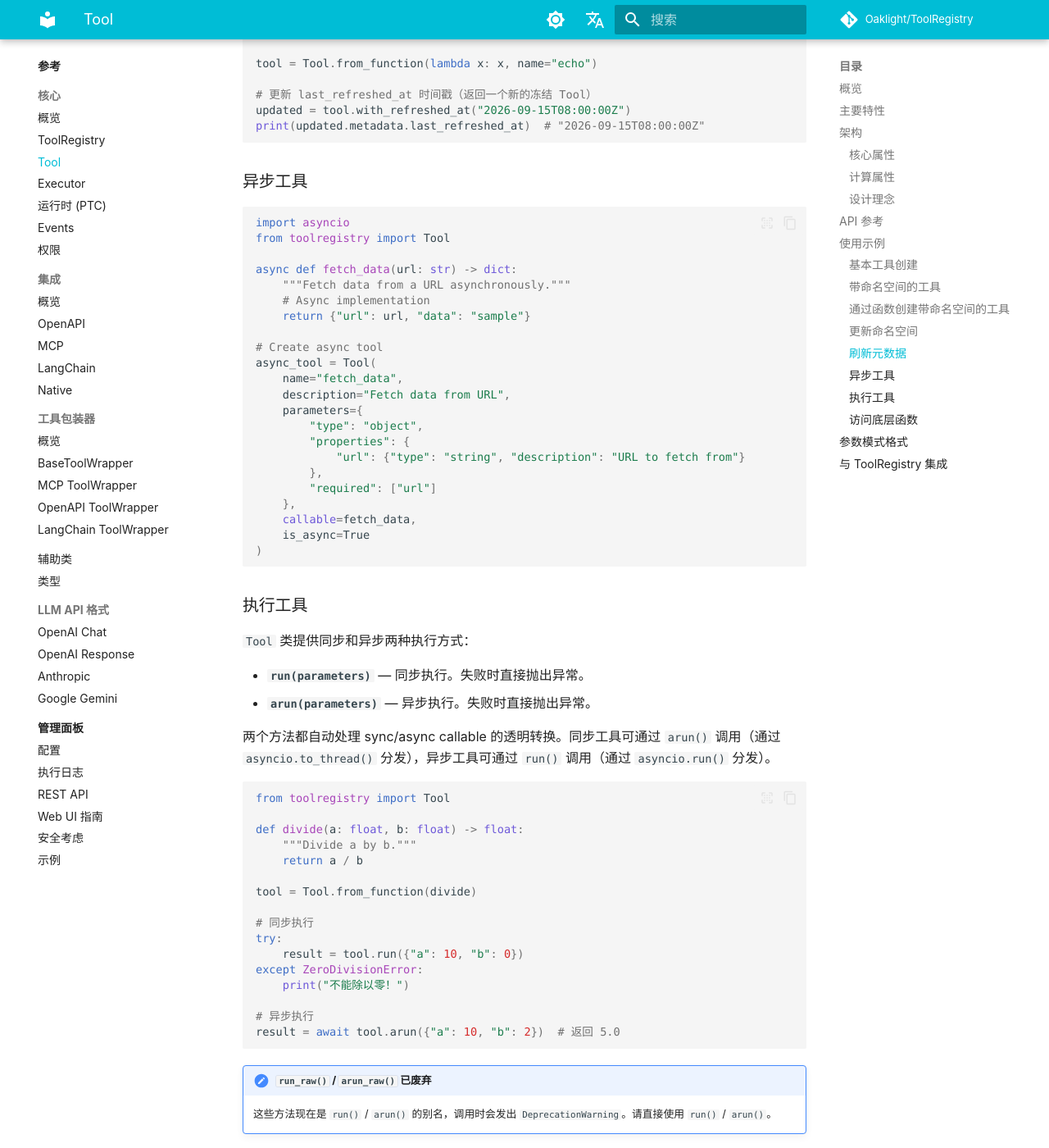
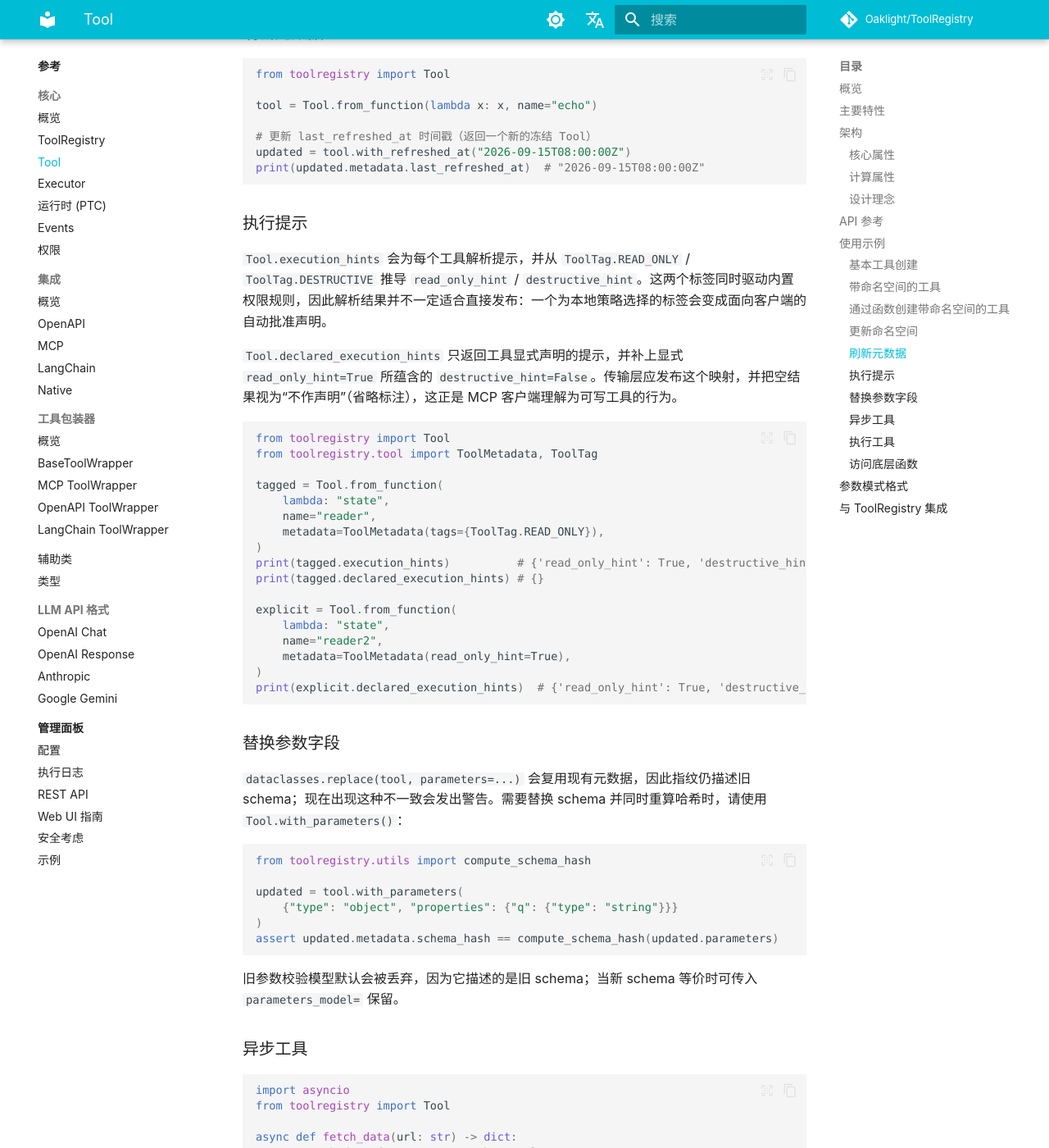
Before and after one commit to Oaklight/ToolRegistry, an MkDocs documentation site: the page built from docs/api/core/tool.md, in a window 1280 px wide and 1400 px high, scrolled down 3734 px. Shown: the whole window at 82% size. Built offline with MkDocs 1.6.1 and Material for MkDocs 9.7.7, drawn with Linux system fonts in a browser that asks for light colours; some web fonts are replaced; comment, search, counter and statistics services are not loaded; some of the changed text lies outside the part shown.

Commit message:
docs: 显式执行提示、元数据复制与 schema 替换

````diff
--- a/docs/api/core/tool.md
+++ b/docs/api/core/tool.md
@@ -34,7 +34,7 @@ Tool 类遵循数据传输对象模式，包含以下关键组件：
 
 ### 设计理念
 
-- **不可变性**：`Tool` 和 `ToolMetadata` 是 `frozen=True` 数据类——字段在构造后不可重新赋值。使用 `dataclasses.replace()` 创建修改后的副本。
+- **不可变性**：`Tool` 和 `ToolMetadata` 是 `frozen=True` 数据类——字段在构造后不可重新赋值。`ToolMetadata` 在构造时会复制 `tags`、`custom_tags` 与 `extra` 容器，因此 `dataclasses.replace()` 生成的副本彼此独立。使用 `dataclasses.replace()` 创建修改后的副本，替换参数字段时使用 `Tool.with_parameters()`。
 - **模式驱动**：基于 JSON Schema 标准的参数验证
 - **执行灵活性**：支持同步和异步执行模式
 - **元数据保留**：完整保留工具元数据以供 LLM 使用
@@ -162,6 +162,47 @@ updated = tool.with_refreshed_at("2026-09-15T08:00:00Z")
 print(updated.metadata.last_refreshed_at)  # "2026-09-15T08:00:00Z"
 ```
 
+### 执行提示
+
+`Tool.execution_hints` 会为每个工具解析提示，并从 `ToolTag.READ_ONLY` / `ToolTag.DESTRUCTIVE` 推导 `read_only_hint` / `destructive_hint`。这两个标签同时驱动内置权限规则，因此解析结果并不一定适合直接发布：一个为本地策略选择的标签会变成面向客户端的自动批准声明。
+
+`Tool.declared_execution_hints` 只返回工具显式声明的提示，并补上显式 `read_only_hint=True` 所蕴含的 `destructive_hint=False`。传输层应发布这个映射，并把空结果视为“不作声明”（省略标注），这正是 MCP 客户端理解为可写工具的行为。
+
+```python
+from toolregistry import Tool
+from toolregistry.tool import ToolMetadata, ToolTag
+
+tagged = Tool.from_function(
+    lambda: "state",
+    name="reader",
+    metadata=ToolMetadata(tags={ToolTag.READ_ONLY}),
+)
+print(tagged.execution_hints)          # {'read_only_hint': True, 'destructive_hint': False}
+print(tagged.declared_execution_hints) # {}
+
+explicit = Tool.from_function(
+    lambda: "state",
+    name="reader2",
+    metadata=ToolMetadata(read_only_hint=True),
+)
+print(explicit.declared_execution_hints)  # {'read_only_hint': True, 'destructive_hint': False}
+```
+
+### 替换参数字段
+
+`dataclasses.replace(tool, parameters=...)` 会复用现有元数据，因此指纹仍描述旧 schema；现在出现这种不一致会发出警告。需要替换 schema 并同时重算哈希时，请使用 `Tool.with_parameters()`：
+
+```python
+from toolregistry.utils import compute_schema_hash
+
+updated = tool.with_parameters(
+    {"type": "object", "properties": {"q": {"type": "string"}}}
+)
+assert updated.metadata.schema_hash == compute_schema_hash(updated.parameters)
+```
+
+旧参数校验模型默认会被丢弃，因为它描述的是旧 schema；当新 schema 等价时可传入 `parameters_model=` 保留。
+
 ### 异步工具
 
 ```python
````
Also changed, not shown: docs/changelog.md (+12 -0 lines).
